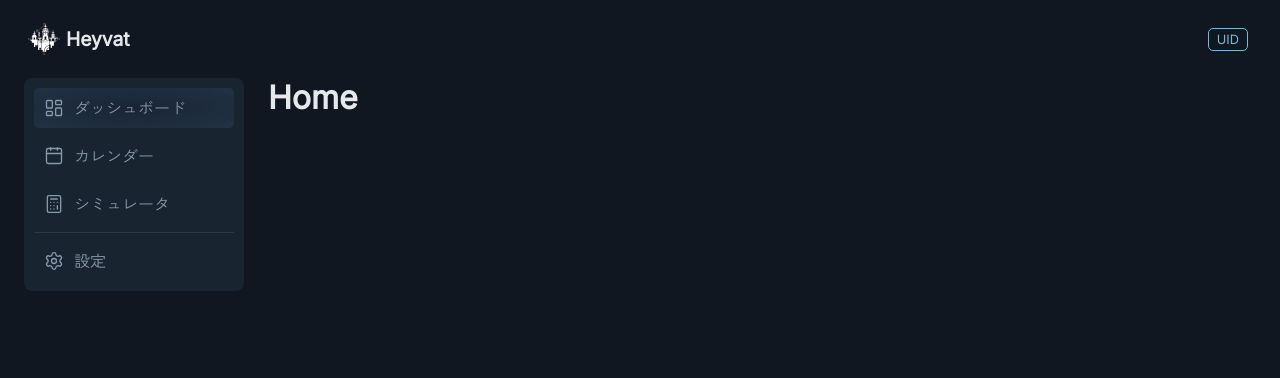
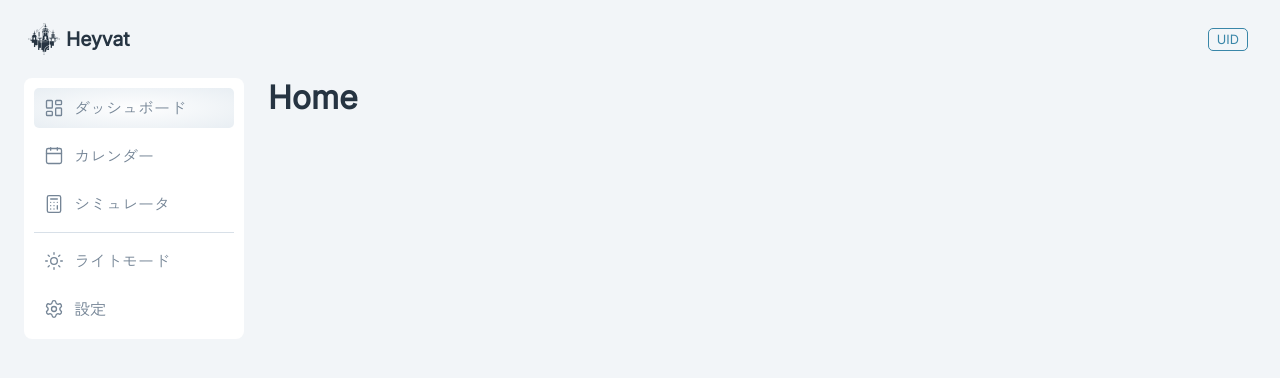
Before and after one commit to roka0430/heyvat, a Node project: template views/pages/index.njk in a window 1280 px wide. Shown: the top 378 px of the page. Run offline with Node 20 templates, Linux system fonts and the light colour scheme; the template is opened without the code that fills it, so the values that code supplies are empty; some libraries are stand-ins or nearby versions.

Commit message:
feat: サイドバーにテーマ切替機能を追加し、ダークモードをサポート

```diff
--- a/public/css/common.css
+++ b/public/css/common.css
@@ -11,6 +11,18 @@
 :root {
   --font-sans: "Inter", "Zen Kaku Gothic New", sans-serif;
 
+  --color-background: #f2f5f8;
+  --color-surface: #ffffff;
+  --color-surface-hover: #e8eef3;
+
+  --color-text: #263442;
+  --color-text-muted: #758596;
+
+  --color-border: #d8e0e8;
+  --color-accent: #3986a8;
+}
+
+:root.dark {
   --color-background: #101720;
   --color-surface: #192431;
   --color-surface-hover: #223244;
@@ -74,6 +86,11 @@ a {
   flex: 1;
 }
 
+html:not(.dark) .app-header__logo {
+  filter: brightness(0) saturate(100%) invert(14%) sepia(59%) saturate(359%) hue-rotate(168deg) brightness(94%)
+    contrast(87%);
+}
+
 .app-header__brand {
   display: flex;
   align-items: center;
@@ -114,7 +131,7 @@ a {
   border-radius: 8px;
 }
 
-.app-sidebar__links {
+.app-sidebar__list {
   display: flex;
   flex-direction: column;
   gap: 8px;
@@ -126,7 +143,7 @@ a {
   border-top: solid 1px var(--color-border);
 }
 
-.app-sidebar__link {
+.app-sidebar__item {
   display: flex;
   align-items: center;
 
@@ -134,15 +151,17 @@ a {
   border-radius: 5px;
 
   color: var(--color-text-muted);
+
+  cursor: pointer;
   transition: all 0.15s;
 }
 
-.app-sidebar__link:hover,
-.app-sidebar__link.current {
+.app-sidebar__item:hover,
+.app-sidebar__item.current {
   background: radial-gradient(transparent -5%, var(--color-surface-hover));
 }
 
-.app-sidebar__link.current {
+.app-sidebar__item.current {
   pointer-events: none;
 }
 
@@ -160,7 +179,7 @@ a {
 }
 
 @media screen and (max-width: 1023px) {
-  .app-sidebar__links {
+  .app-sidebar__list {
     width: fit-content;
   }
 
--- a/public/js/common.js
+++ b/public/js/common.js
@@ -39,4 +39,28 @@ document.addEventListener("alpine:init", () => {
       }
     },
   }));
+
+  Alpine.data("sidebar", () => ({
+    theme: "light",
+
+    init() {
+      const theme = localStorage.getItem("heyvat:theme");
+
+      if (theme === "light" || theme === "dark") {
+        this.theme = theme;
+      }
+
+      this.updateTheme();
+    },
+
+    toggleTheme() {
+      this.theme = this.theme === "light" ? "dark" : "light";
+      localStorage.setItem("heyvat:theme", this.theme);
+      this.updateTheme();
+    },
+
+    updateTheme() {
+      document.documentElement.classList.toggle("dark", this.theme === "dark");
+    },
+  }));
 });
--- a/views/layouts/base.njk
+++ b/views/layouts/base.njk
@@ -6,6 +6,13 @@
     <link rel="shortcut icon" href="/images/favicon.png" type="image/png" />
 
     <title>{% block title %}Heyvat{% endblock %}</title>
+
+    <script>
+    const theme = localStorage.getItem("heyvat:theme");
+      if(theme === "dark") {
+        document.documentElement.classList.add("dark");
+      }
+    </script>
 
     <link rel="stylesheet" href="/css/common.css" />
     {% block styles %}{% endblock %}
--- a/views/partials/sidebar.njk
+++ b/views/partials/sidebar.njk
@@ -1,8 +1,8 @@
-<aside class="app-sidebar">
-  <div class="app-sidebar__links">
+<aside class="app-sidebar" x-data="sidebar">
+  <div class="app-sidebar__list">
     <a
       href="/"
-      class="app-sidebar__link {{ 'current' if pageId == 'home' }}"
+      class="app-sidebar__item {{ 'current' if pageId == 'home' }}"
       title="ダッシュボード">
       <span class="app-sidebar__logo">
         <svg
@@ -26,7 +26,7 @@
     </a>
     <a
       href="/calendar"
-      class="app-sidebar__link {{ 'current' if pageId == 'calendar' }}"
+      class="app-sidebar__item {{ 'current' if pageId == 'calendar' }}"
       title="カレンダー">
       <span class="app-sidebar__logo">
         <svg
@@ -50,7 +50,7 @@
     </a>
     <a
       href="/simulator"
-      class="app-sidebar__link {{ 'current' if pageId == 'simulator' }}"
+      class="app-sidebar__item {{ 'current' if pageId == 'simulator' }}"
       title="シミュレータ">
       <span class="app-sidebar__logo">
         <svg
@@ -79,9 +79,60 @@
       <span class="app-sidebar__title">シミュレータ</span>
     </a>
     <div class="app-sidebar__separator"></div>
+    <div
+      class="app-sidebar__item"
+      :title="theme === 'light' ? 'ダークモードにする' : 'ライトモードにする'"
+      @click="toggleTheme()">
+      <span class="app-sidebar__logo">
+        <template x-if="theme === 'light'">
+          <svg
+            xmlns="http://www.w3.org/2000/svg"
+            width="20"
+            height="20"
+            viewBox="0 0 24 24"
+            fill="none"
+            stroke="currentColor"
+            stroke-width="1.6"
+            stroke-linecap="round"
+            stroke-linejoin="round"
+            class="lucide lucide-sun preview-icon">
+            <circle cx="12" cy="12" r="4" />
+            <path d="M12 2v2" />
+            <path d="M12 20v2" />
+            <path d="m4.93 4.93 1.41 1.41" />
+            <path d="m17.66 17.66 1.41 1.41" />
+            <path d="M2 12h2" />
+            <path d="M20 12h2" />
+            <path d="m6.34 17.66-1.41 1.41" />
+            <path d="m19.07 4.93-1.41 1.41" />
+          </svg>
+        </template>
+        <template x-if="theme === 'dark'">
+          <svg
+            xmlns="http://www.w3.org/2000/svg"
+            width="20"
+            height="20"
+            viewBox="0 0 24 24"
+            fill="none"
+            stroke="currentColor"
+            stroke-width="1.6"
+            stroke-linecap="round"
+            stroke-linejoin="round"
+            class="lucide lucide-moon preview-icon">
+            <path d="M20.985 12.486a9 9 0 1 1-9.473-9.472c.405-.022.617.46.402.803a6 6 0 0 0 8.268 8.268c.344-.215.825-.004.803.401" />
+          </svg>
+        </template>
+      </span>
+      <template x-if="theme === 'light'">
+        <span class="app-sidebar__title">ライトモード</span>
+      </template>
+      <template x-if="theme === 'dark'">
+        <span class="app-sidebar__title">ダークモード</span>
+      </template>
+    </div>
     <a
       href="/settings"
-      class="app-sidebar__link {{ 'current' if pageId == 'settings' }}"
+      class="app-sidebar__item {{ 'current' if pageId == 'settings' }}"
       title="設定">
       <span class="app-sidebar__logo">
         <svg
```
